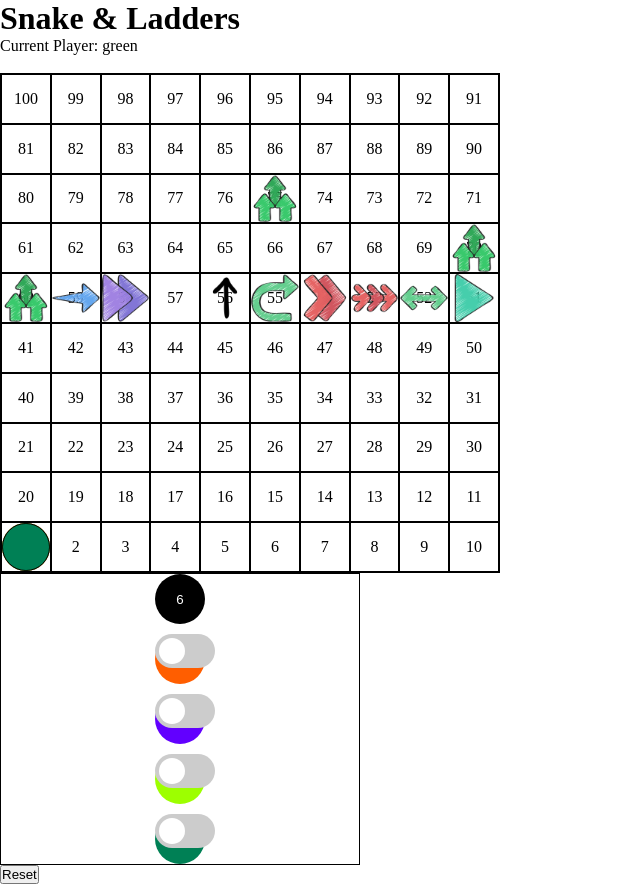
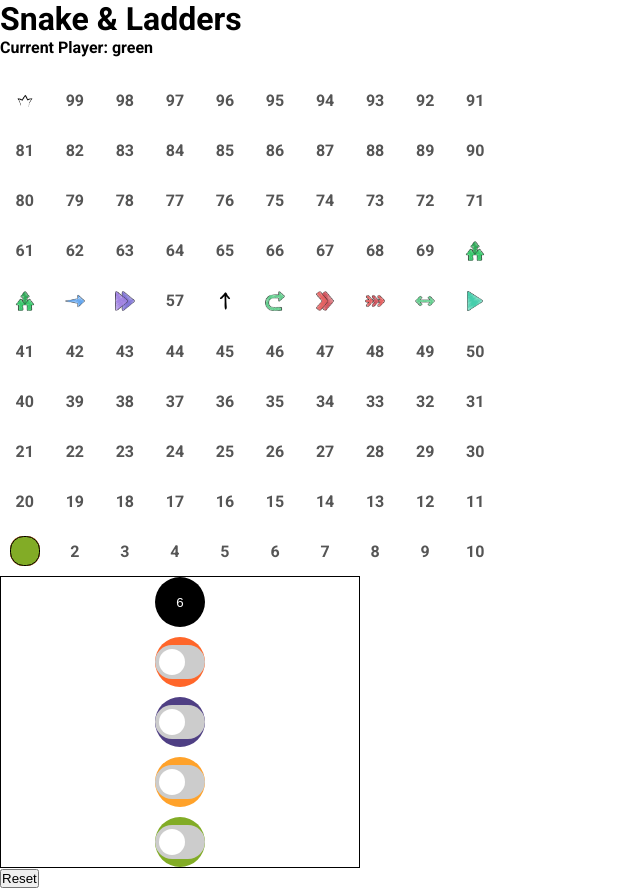
Before and after one commit to Kwshal/SnL, a plain HTML site: page index.html in a window 1280 px wide. Shown: the whole page, without its empty margins (0-640 px from the left). Drawn offline with Linux system fonts and the light colour scheme.

Commit message:
try diggerent sizes

```diff
--- a/index.html
+++ b/index.html
@@ -18,7 +18,9 @@
      <div id="board">
 
           <!-- Group 1: 100 to 91 -->
-          <div class="square" place-index="100">100</div>
+          <div class="square" place-index="100">100
+               <img src="https://Kwshal.github.io/SnL/img/win.png" alt="" class="src">
+          </div>
           <div class="square" place-index="99">99</div>
           <div class="square" place-index="98">98</div>
           <div class="square" place-index="97">97</div>
@@ -48,7 +50,7 @@
           <div class="square" place-index="77">77</div>
           <div class="square" place-index="76">76</div>
           <div class="square" place-index="75">75
-               <img src="https://Kwshal.github.io/SnL/img/jumper.png" alt="">
+               <!-- <img src="https://Kwshal.github.io/SnL/img/jumper.png" alt=""> -->
           </div>
           <div class="square" place-index="74">74</div>
           <div class="square" place-index="73">73</div>
--- a/style.css
+++ b/style.css
@@ -1,7 +1,9 @@
 :root {
-     --bluish: #0a0e13;
-     --purplish: #655c64;
      --active: #9fffa7;
+     --red: #ff662a;
+     --yellow: #ffa22a;
+     --green: #82ac26;
+     --blue: #4f3f84;
 }
 
 * {
@@ -12,6 +14,8 @@
 
 body {
      user-select: none;
+     font-family: "roboto", sans-serif;
+     font-weight: 600;
      /* background: linear-gradient(var(--bluish), var(--purplish)); */
 }
 
@@ -20,9 +24,12 @@ body {
      grid-template-columns: repeat(10, 1fr);
      grid-template-rows: repeat(10, 1fr);
      place-items: center;
-     width: 500px;
-     height: 500px;
-     border: 1px solid #000;
+     width: min(500px,100vw);
+     /* height: min(500px,100vw); */
+     aspect-ratio: 1/1;
+     background-color: #777;
+     gap: .5px;
+     /* border: 1px solid #000; */
 }
 
 .square {
@@ -30,9 +37,18 @@ body {
      place-items: center;
      width: 100%;
      height: 100%;
-     border: .5px solid #000;
+     /* border-: .4px solid #000; */
      position: relative;
+     color: #555;
+     background-color: #fff;
      /* later dotted */
+}
+/* .square:has(.token) {
+     background-color: var(--active);
+} */
+.square:has(img) {
+     /* background-color: var(--active); */
+     color: #ffffff;
 }
 .token-container {
      display: flex;
@@ -56,12 +72,24 @@ body {
 }
 
 .token {
-     width: 100%;
-     height: 100%;;
-     border-radius: 50%;
+     width: 60%;
+     height: 60%;
+     display: flex;
+     justify-content: center;
+     align-items: center;
+     border-radius: 46%;
      background-color: #000;
      border: none;
      position: absolute;
+     overflow: hidden;
+}
+.token img {
+     width: 105%;
+     height: 105%;
+     position: absolute;
+     z-index: 1;
+     background-color: transparent;
+     border-radius: 50%;
 }
 .token:hover {
      cursor: pointer;
@@ -78,25 +106,35 @@ body {
      z-index: 2;
 }
 #red {
-     background-color: rgb(255, 94, 0);
+     background-color: var(--red);
 }
 #blue {
-     background-color: rgb(98, 0, 255);
+     background-color: var(--blue);
 }
 #yellow {
-     background-color: rgb(157, 255, 0);
+     background-color: var(--yellow);
 }
 #green {
-     background-color: rgb(0, 128, 85);
+     background-color: var(--green);
 }
 
 .square img {
+     width: 40%;
+     height: 40%;
+     position: absolute;
+     z-index: 1;
+     background-color: transparent;
+     border: none;
+}
+#crown {
      width: 100%;
      height: 100%;
      position: absolute;
      z-index: 1;
      background-color: transparent;
+     border-radius: 50%;
 }
+
 .dice {
      color: #fff;
      border: none;
```
